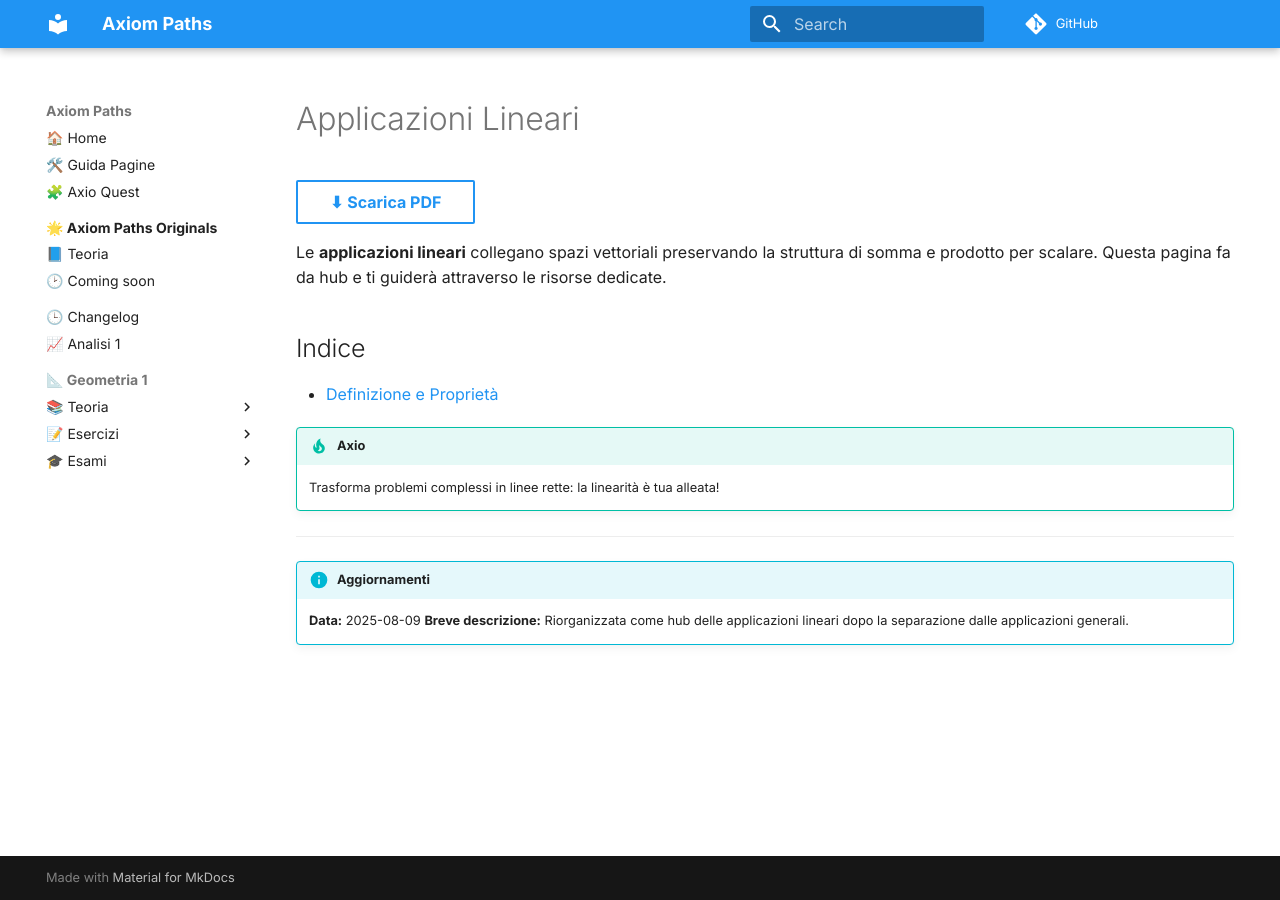
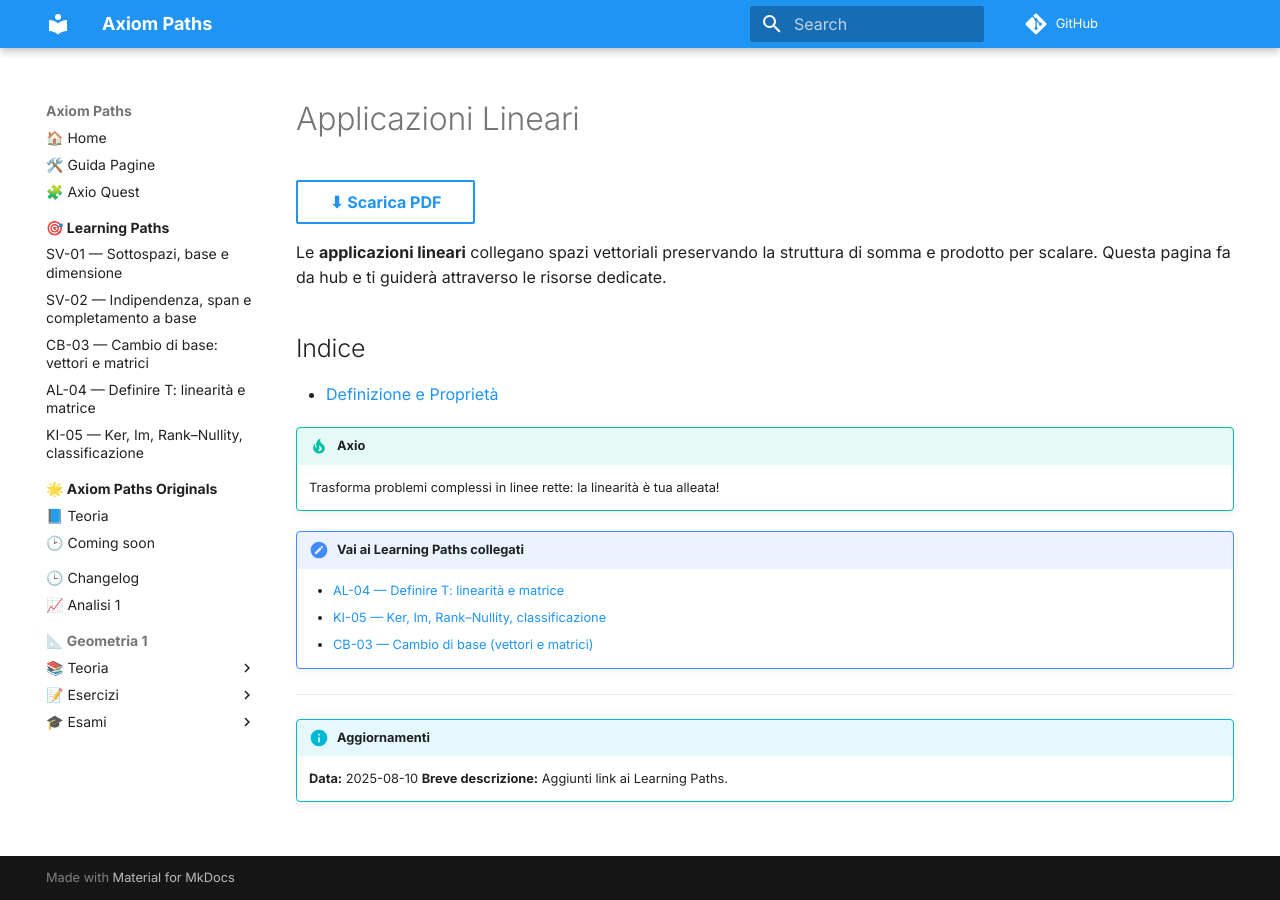
Before and after one commit to giovyx90/axiompaths, an MkDocs documentation site: the page built from docs/geometria-1/teoria/applicazioni-lineari/index.md, in a window 1280 px wide. Built offline with MkDocs 1.6.1 and Material for MkDocs 9.7.7, drawn with Linux system fonts in a browser that asks for light colours; comment, search, counter and statistics services are not loaded.

Commit message:
chore(nav): aggiunta sezione Learning Paths e risorse

```diff
--- /dev/null
+++ b/docs/assets/paths.css
@@ -0,0 +1,4 @@
+/* Stili per la sezione Learning Paths */
+.path-card { border: 1px solid #eee; padding: 1rem; border-radius: 8px; }
+.path-badge { background: #e0f2ff; color: #0366d6; padding: 0.2rem 0.5rem; border-radius: 4px; font-size: 0.8rem; }
+.final-lap { border-left: 4px solid #ffd54f; padding-left: 0.5rem; }
--- /dev/null
+++ b/docs/assets/paths.js
@@ -0,0 +1,7 @@
+// Piccoli toggle per hint/errori comuni
+function toggleSection(id) {
+  var el = document.getElementById(id);
+  if (el) {
+    el.hidden = !el.hidden;
+  }
+}
--- a/docs/geometria-1/teoria/applicazioni-lineari/index.md
+++ b/docs/geometria-1/teoria/applicazioni-lineari/index.md
@@ -9,8 +9,13 @@ Le **applicazioni lineari** collegano spazi vettoriali preservando la struttura
 !!! tip "Axio"
     Trasforma problemi complessi in linee rette: la linearità è tua alleata!
 
+!!! note "Vai ai Learning Paths collegati"
+    - [AL-04 — Definire T: linearità e matrice](../../../paths/lp-al-04.md)
+    - [KI-05 — Ker, Im, Rank–Nullity, classificazione](../../../paths/lp-ki-05.md)
+    - [CB-03 — Cambio di base (vettori e matrici)](../../../paths/lp-cb-03.md)
+
 ---
 
 !!! info "Aggiornamenti"
-    **Data:** 2025-08-09
-    **Breve descrizione:** Riorganizzata come hub delle applicazioni lineari dopo la separazione dalle applicazioni generali.
+    **Data:** 2025-08-10
+    **Breve descrizione:** Aggiunti link ai Learning Paths.
--- a/mkdocs.yml
+++ b/mkdocs.yml
@@ -1,105 +1,106 @@
 site_name: Axiom Paths
 site_description: Wiki open-source di matematica, esercizi e appunti
 repo_url: https://github.com/giovyx90/axiompaths
-
 theme:
   name: material
   palette:
-    - scheme: default
-      primary: blue
-      accent: indigo
-    - scheme: slate
-      primary: blue
-      accent: indigo
+  - scheme: default
+    primary: blue
+    accent: indigo
+  - scheme: slate
+    primary: blue
+    accent: indigo
   font:
     text: Inter
   features:
-    - navigation.instant
-    - navigation.sections
-    - navigation.indexes
-    - toc.integrate
-    - search.suggest
-    - search.highlight
-    - content.code.copy
-# niente logo: usiamo solo il nome
-# logo:   ← rimosso
-
+  - navigation.instant
+  - navigation.sections
+  - navigation.indexes
+  - toc.integrate
+  - search.suggest
+  - search.highlight
+  - content.code.copy
 extra_css:
-  - stylesheets/extra.css
-  - https://cdn.jsdelivr.net/npm/katex@0.16.9/dist/katex.min.css
-  - styles/print.css
+- stylesheets/extra.css
+- https://cdn.jsdelivr.net/npm/katex@0.16.9/dist/katex.min.css
+- styles/print.css
+- assets/paths.css
 markdown_extensions:
-  - admonition
-  - codehilite
-  - footnotes
-  - meta
-  - toc:
-      permalink: true
-  - pymdownx.arithmatex:
-      generic: true
-  - pymdownx.superfences
-  - pymdownx.details
-
+- admonition
+- codehilite
+- footnotes
+- meta
+- toc:
+    permalink: true
+- pymdownx.arithmatex:
+    generic: true
+- pymdownx.superfences
+- pymdownx.details
 extra_javascript:
-  - https://cdn.jsdelivr.net/npm/katex@0.16.9/dist/katex.min.js
-  - https://cdn.jsdelivr.net/npm/katex@0.16.9/dist/contrib/auto-render.min.js
-  - js/katex.js
-  - https://cdn.jsdelivr.net/npm/html2pdf.js@0.10.1/dist/html2pdf.bundle.min.js
-  - js/download.js
-
-
-
+- https://cdn.jsdelivr.net/npm/katex@0.16.9/dist/katex.min.js
+- https://cdn.jsdelivr.net/npm/katex@0.16.9/dist/contrib/auto-render.min.js
+- js/katex.js
+- https://cdn.jsdelivr.net/npm/html2pdf.js@0.10.1/dist/html2pdf.bundle.min.js
+- js/download.js
+- assets/paths.js
 nav:
-  - "🏠 Home": index.md
-  - "🛠️ Guida Pagine": guida-pagine.md
-  - "🧩 Axio Quest": quest/soluzioni-axio-quest.md
-  - "🌟 Axiom Paths Originals":
-      - "📘 Teoria": axiom-paths-originals/teoria.md
-      - "📄 Esami": geometria-1/esami/axiom-paths-originals/index.md
-      - "🕑 Coming soon": axiom-paths-originals/coming-soon.md
-  - "🕒 Changelog": changelog.md
-  - "📈 Analisi 1": analisi-1/index.md
-  - "📐 Geometria 1":
-      - "📚 Teoria":
-          - geometria-1/teoria/index.md
-          - Spazi Vettoriali:
-              - Definizioni e Proprietà: geometria-1/teoria/spazi-vettoriali/definizioni.md
-              - Combinazioni Lineari e Dipendenza: geometria-1/teoria/spazi-vettoriali/combinazioni-lineari.md
-              - Span: geometria-1/teoria/spazi-vettoriali/span.md
-              - Sottospazi: geometria-1/teoria/spazi-vettoriali/sottospazi.md
-          - Basi e Dimensione:
-              - Basi: geometria-1/teoria/basi-e-dimensione/basi.md
-              - Teoremi sulle Basi: geometria-1/teoria/basi-e-dimensione/teoremi-sulle-basi.md
-              - Teorema di Grassmann: geometria-1/teoria/basi-e-dimensione/teorema-di-grassmann.md
-          - Matrici:
-              - Definizioni e Operazioni: geometria-1/teoria/matrici/definizioni.md
-              - Moltiplicazione tra Matrici: geometria-1/teoria/matrici/moltiplicazione-tra-matrici.md
-              - Inversa di una Matrice: geometria-1/teoria/matrici/inversa.md
-              - Equazioni Lineari: geometria-1/teoria/matrici/equazioni-lineari.md
-              - Rango e Riduzione di Gauss: geometria-1/teoria/matrici/rango-e-riduzione-di-gauss.md
-              - Determinante: geometria-1/teoria/matrici/determinante.md
-          - Applicazioni:
-              - Applicazioni Lineari:
-                  - Definizione e Proprietà: geometria-1/teoria/applicazioni-lineari/definizione-e-proprieta.md
-          - Autovalori e Autovettori: geometria-1/teoria/autovalori-e-autovettori/index.md
-          - Forme Canoniche e Jordan: geometria-1/teoria/forme-canoniche-e-jordan/index.md
-          - Duali e Forme Bilineari: geometria-1/teoria/duali-e-forme-bilineari/index.md
-          - Prodotto Scalare e Ortonormalità: geometria-1/teoria/prodotto-scalare-e-ortonormalita/index.md
-          - Teoremi Classici della Geometria Proiettiva: geometria-1/teoria/teoremi-classici-geometria-proiettiva/index.md
-      - "📝 Esercizi":
-          - Tematici:
-              - Spazi Vettoriali: geometria-1/esercizi/tematici/spazi-vettoriali.md
-              - Basi e Dimensione: geometria-1/esercizi/tematici/basi-e-dimensione.md
-              - Applicazioni Lineari: geometria-1/esercizi/tematici/applicazioni-lineari-e-matrici.md
-          - Fogli:
-              - Foglio 1: geometria-1/esercizi/fogli/foglio-1.md
-              - Foglio 2: geometria-1/esercizi/fogli/foglio-2.md
-              - Foglio 3: geometria-1/esercizi/fogli/foglio-3.md
-      - "🎓 Esami":
-          - geometria-1/esami/index.md
-          - Calcoloso: geometria-1/esami/calcoloso/index.md
-          - Teorico: geometria-1/esami/teorico/index.md
-          - Bomber: geometria-1/esami/bomber/index.md
-          - Trasversale: geometria-1/esami/trasversale/index.md
-          - Lunga Durata: geometria-1/esami/lunga-durata/index.md
-          - Axiom Paths Originals: geometria-1/esami/axiom-paths-originals/index.md
+- 🏠 Home: index.md
+- 🛠️ Guida Pagine: guida-pagine.md
+- 🧩 Axio Quest: quest/soluzioni-axio-quest.md
+- 🎯 Learning Paths:
+  - Panoramica: paths/index.md
+  - SV-01 — Sottospazi, base e dimensione: paths/lp-sv-01.md
+  - SV-02 — Indipendenza, span e completamento a base: paths/lp-sv-02.md
+  - 'CB-03 — Cambio di base: vettori e matrici': paths/lp-cb-03.md
+  - 'AL-04 — Definire T: linearità e matrice': paths/lp-al-04.md
+  - KI-05 — Ker, Im, Rank–Nullity, classificazione: paths/lp-ki-05.md
+- 🌟 Axiom Paths Originals:
+  - 📘 Teoria: axiom-paths-originals/teoria.md
+  - 📄 Esami: geometria-1/esami/axiom-paths-originals/index.md
+  - 🕑 Coming soon: axiom-paths-originals/coming-soon.md
+- 🕒 Changelog: changelog.md
+- 📈 Analisi 1: analisi-1/index.md
+- 📐 Geometria 1:
+  - 📚 Teoria:
+    - geometria-1/teoria/index.md
+    - Spazi Vettoriali:
+      - Definizioni e Proprietà: geometria-1/teoria/spazi-vettoriali/definizioni.md
+      - Combinazioni Lineari e Dipendenza: geometria-1/teoria/spazi-vettoriali/combinazioni-lineari.md
+      - Span: geometria-1/teoria/spazi-vettoriali/span.md
+      - Sottospazi: geometria-1/teoria/spazi-vettoriali/sottospazi.md
+    - Basi e Dimensione:
+      - Basi: geometria-1/teoria/basi-e-dimensione/basi.md
+      - Teoremi sulle Basi: geometria-1/teoria/basi-e-dimensione/teoremi-sulle-basi.md
+      - Teorema di Grassmann: geometria-1/teoria/basi-e-dimensione/teorema-di-grassmann.md
+    - Matrici:
+      - Definizioni e Operazioni: geometria-1/teoria/matrici/definizioni.md
+      - Moltiplicazione tra Matrici: geometria-1/teoria/matrici/moltiplicazione-tra-matrici.md
+      - Inversa di una Matrice: geometria-1/teoria/matrici/inversa.md
+      - Equazioni Lineari: geometria-1/teoria/matrici/equazioni-lineari.md
+      - Rango e Riduzione di Gauss: geometria-1/teoria/matrici/rango-e-riduzione-di-gauss.md
+      - Determinante: geometria-1/teoria/matrici/determinante.md
+    - Applicazioni:
+      - Applicazioni Lineari:
+        - Definizione e Proprietà: geometria-1/teoria/applicazioni-lineari/definizione-e-proprieta.md
+    - Autovalori e Autovettori: geometria-1/teoria/autovalori-e-autovettori/index.md
+    - Forme Canoniche e Jordan: geometria-1/teoria/forme-canoniche-e-jordan/index.md
+    - Duali e Forme Bilineari: geometria-1/teoria/duali-e-forme-bilineari/index.md
+    - Prodotto Scalare e Ortonormalità: geometria-1/teoria/prodotto-scalare-e-ortonormalita/index.md
+    - Teoremi Classici della Geometria Proiettiva: geometria-1/teoria/teoremi-classici-geometria-proiettiva/index.md
+  - 📝 Esercizi:
+    - Tematici:
+      - Spazi Vettoriali: geometria-1/esercizi/tematici/spazi-vettoriali.md
+      - Basi e Dimensione: geometria-1/esercizi/tematici/basi-e-dimensione.md
+      - Applicazioni Lineari: geometria-1/esercizi/tematici/applicazioni-lineari-e-matrici.md
+    - Fogli:
+      - Foglio 1: geometria-1/esercizi/fogli/foglio-1.md
+      - Foglio 2: geometria-1/esercizi/fogli/foglio-2.md
+      - Foglio 3: geometria-1/esercizi/fogli/foglio-3.md
+  - 🎓 Esami:
+    - geometria-1/esami/index.md
+    - Calcoloso: geometria-1/esami/calcoloso/index.md
+    - Teorico: geometria-1/esami/teorico/index.md
+    - Bomber: geometria-1/esami/bomber/index.md
+    - Trasversale: geometria-1/esami/trasversale/index.md
+    - Lunga Durata: geometria-1/esami/lunga-durata/index.md
+    - Axiom Paths Originals: geometria-1/esami/axiom-paths-originals/index.md
```
Also changed, not shown: docs/data/modules.yml (added, +24 -0 lines), docs/geometria-1/teoria/spazi-vettoriali/index.md (+6 -2 lines), docs/paths/index.md (added, +21 -0 lines), docs/paths/lp-al-04.md (added, +27 -0 lines), docs/paths/lp-cb-03.md (added, +39 -0 lines), docs/paths/lp-ki-05.md (added, +27 -0 lines), docs/paths/lp-sv-01.md (added, +39 -0 lines), docs/paths/lp-sv-02.md (added, +38 -0 lines).
